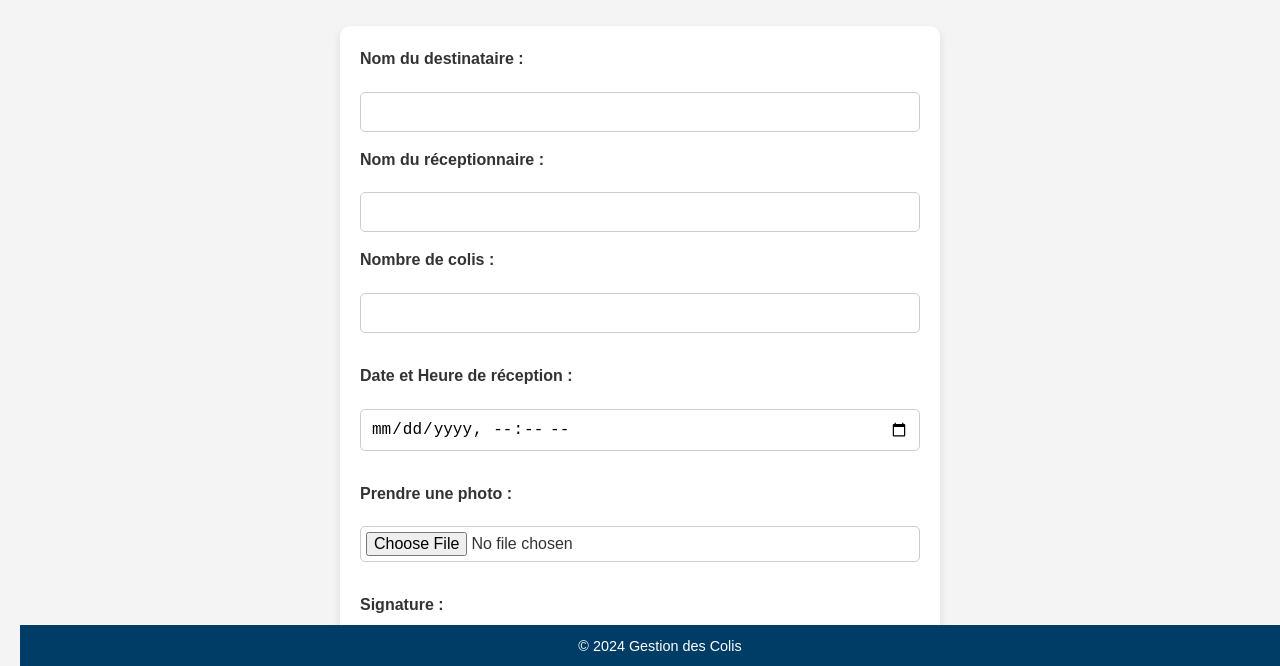
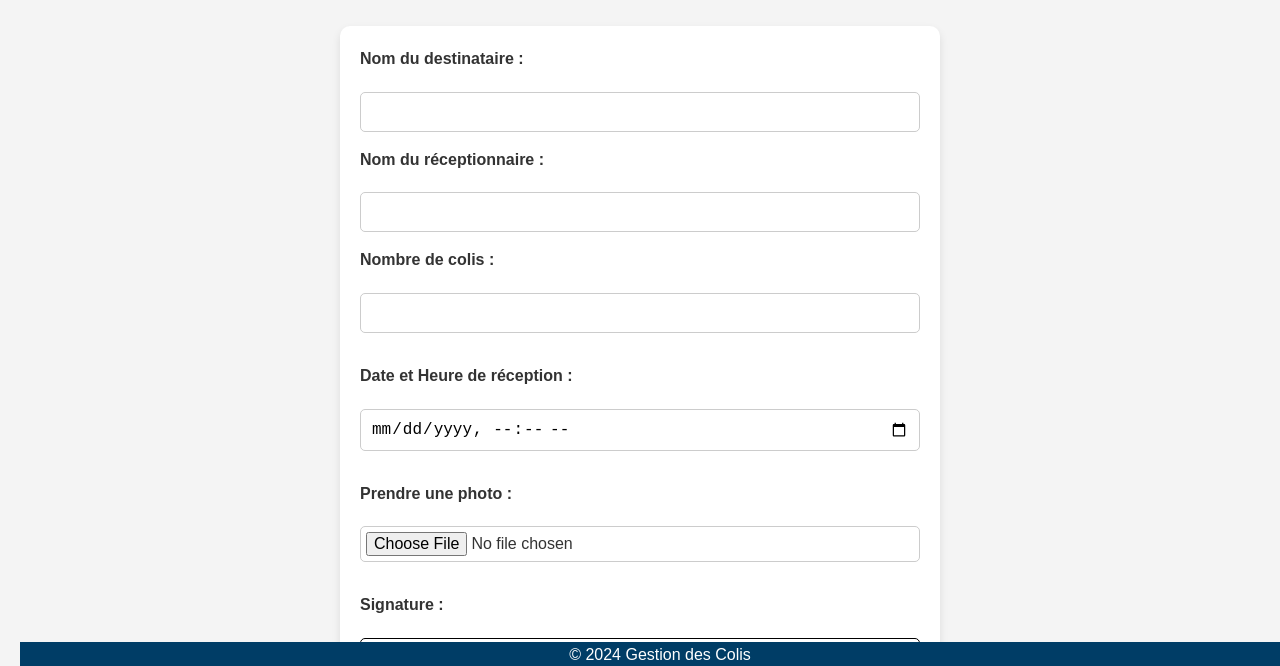
Before and after one commit to fourcheerv/remote_colis, a plain HTML site: page index.html in a window 1280 px wide. Shown: the part 132-798 px from the top of the page. Drawn offline with nearby package versions, Linux system fonts and the light colour scheme; a script that the page names is missing.

Commit message:
Update index.css

```diff
--- a/index.css
+++ b/index.css
@@ -142,7 +142,7 @@ footer {
     background-color: #003d66;
     color: white;
     text-align: center;
-    padding: 10px;
+    /*padding: 10px;
     font-size: 0.9em;
 }
 
```
